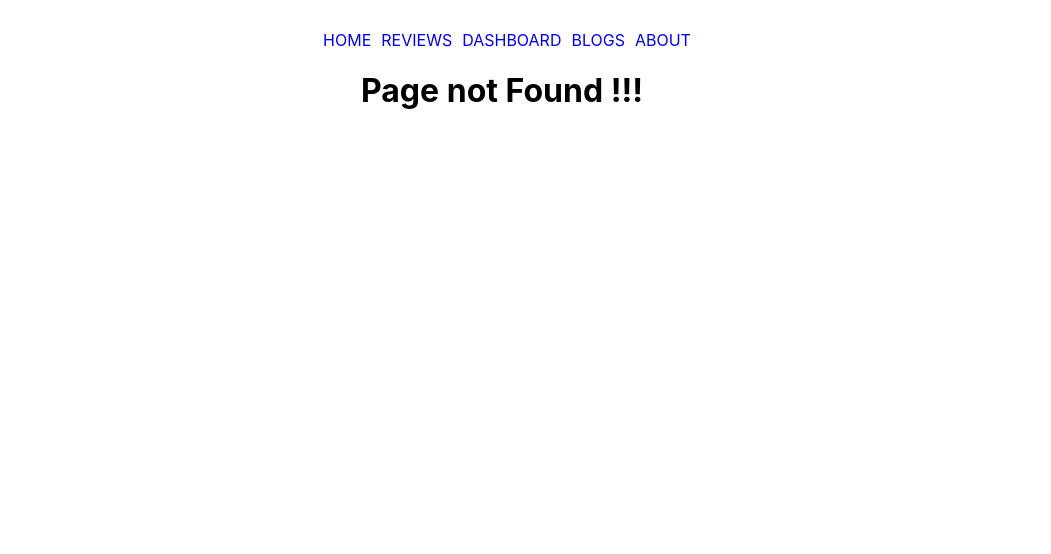
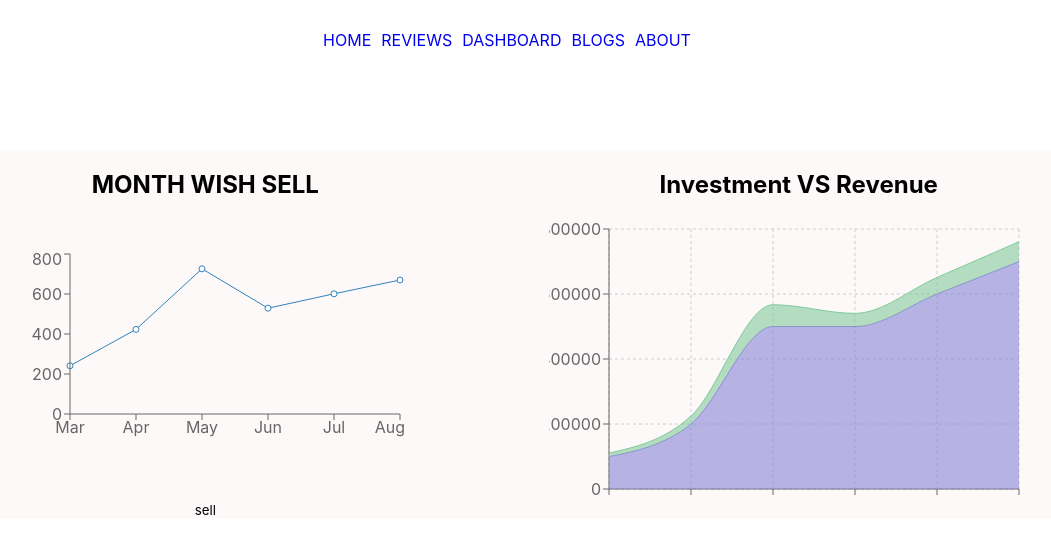
Before and after one commit to Sakilshikdar/product-analysis-assingment-9, a React (Create React App) app: page /dashboard in a window 1280 px wide. Before the commit this address had no page. Shown: the top 554 px of the page, without its empty margins (138-1189 px from the left). Built offline with nearby package versions, Linux system fonts and the light colour scheme.

Commit message:
charts-complete

```diff
--- a/package.json
+++ b/package.json
@@ -10,6 +10,7 @@
     "react-dom": "^18.0.0",
     "react-router-dom": "^6.3.0",
     "react-scripts": "5.0.0",
+    "recharts": "^2.1.9",
     "web-vitals": "^2.1.4"
   },
   "scripts": {
--- a/src/App.js
+++ b/src/App.js
@@ -1,5 +1,6 @@
 import { Route, Routes } from 'react-router-dom';
 import './App.css';
+import Dashboard from './component/Dashboard/Dashboard';
 import Header from './component/Header/Header';
 import Home from './component/Home/Home';
 import NotFound from './component/NotFound/NotFound';
@@ -13,6 +14,7 @@ function App() {
         <Route path='/' element={<Home></Home>}></Route>
         <Route path='/home' element={<Home></Home>}></Route>
         <Route path='/reviews' element={<Reviews></Reviews>}></Route>
+        <Route path='/dashboard' element={<Dashboard></Dashboard>}></Route>
         <Route path='*' element={<NotFound></NotFound>}></Route>
       </Routes>
     </div>
--- /dev/null
+++ b/src/component/Dashboard/Dashboard.css
@@ -0,0 +1,19 @@
+.chart-parent{
+    margin-top: 100px;
+    display: grid;
+    grid-template-columns: 2fr 2fr;
+    background-color: rgb(253, 249, 249);
+    display: flex;
+    align-items: center;
+    justify-content: space-evenly;
+}
+
+.chart{
+    margin: 50px;
+
+}
+
+.sell{
+    width: auto;
+    margin-top: 0;
+}
--- /dev/null
+++ b/src/component/Dashboard/Dashboard.js
@@ -0,0 +1,90 @@
+import React from 'react';
+import { Area, AreaChart, CartesianGrid, Line, LineChart, Tooltip, XAxis, YAxis } from 'recharts';
+import './Dashboard.css'
+
+const Dashboard = () => {
+    const data = [
+        {
+            "month": "Mar",
+            "investment": 100000,
+            "sell": 241,
+            "revenue": 10401
+        },
+        {
+            "month": "Apr",
+            "investment": 200000,
+            "sell": 423,
+            "revenue": 24500
+        },
+        {
+            "month": "May",
+            "investment": 500000,
+            "sell": 726,
+            "revenue": 67010
+        },
+        {
+            "month": "Jun",
+            "investment": 500000,
+            "sell": 529,
+            "revenue": 40405
+        },
+        {
+            "month": "Jul",
+            "investment": 600000,
+            "sell": 601,
+            "revenue": 50900
+        },
+        {
+            "month": "Aug",
+            "investment": 700000,
+            "sell": 670,
+            "revenue": 61000
+        }
+    ]
+    return (
+        <div className='chart-parent'>
+            <div>
+                <h2>MONTH WISH SELL</h2>
+                <div className='chart'>
+                    <LineChart width={400} height={200} data={data}>
+                        <Line dataKey={'sell'}></Line>
+                        <XAxis dataKey={'month'}></XAxis>
+                        <YAxis></YAxis>
+                        <Tooltip />
+                    </LineChart>
+                </div>
+                <small className='sell'>sell</small>
+            </div>
+            <div>
+                <h2>Investment VS Revenue</h2>
+                <div>
+                    <AreaChart width={500} height={300} data={data} margin={{
+
+                        top: 10, right: 30, left: 0, bottom: 0
+                    }}>
+                        <CartesianGrid strokeDasharray={"3 3"}></CartesianGrid>
+                        <XAxis dataKey={'name'}></XAxis>
+                        <YAxis></YAxis>
+                        <Tooltip />
+                        <Area
+                            type="monotone"
+                            dataKey="investment"
+                            stackId="1"
+                            stroke="#8884d8"
+                            fill="#8884d8"
+                        />
+                        <Area
+                            type="monotone"
+                            dataKey="revenue"
+                            stackId="1"
+                            stroke="#82ca9d"
+                            fill="#82ca9d"
+                        />
+                    </AreaChart>
+                </div>
+            </div>
+        </div>
+    );
+};
+
+export default Dashboard;
--- a/src/component/Header/Header.js
+++ b/src/component/Header/Header.js
@@ -9,7 +9,7 @@ const Header = () => {
             <nav>
                 <Link className='link' to="/home">HOME</Link>
                 <Link className='link' to="/reviews">REVIEWS</Link>
-                <Link className='link' to="/">DASHBOARD</Link>
+                <Link className='link' to="/dashboard">DASHBOARD</Link>
                 <Link className='link' to="/">BLOGS</Link>
                 <Link className='link' to="/">ABOUT</Link>
             </nav>
--- a/src/component/Home/Home.js
+++ b/src/component/Home/Home.js
@@ -29,7 +29,7 @@ const Home = () => {
             <div className='home-review'>
                 <h1 className='review-part'>Customer Reviews(3)</h1>
                 {
-                    reviews.map(review => <HomeCart
+                    reviews.slice(0, 3).map(review => <HomeCart
                     key = {review.id}
                     review= {review}
                     >
```
Also changed, not shown: 1 other file (tests, documents, lock files or other folders).
